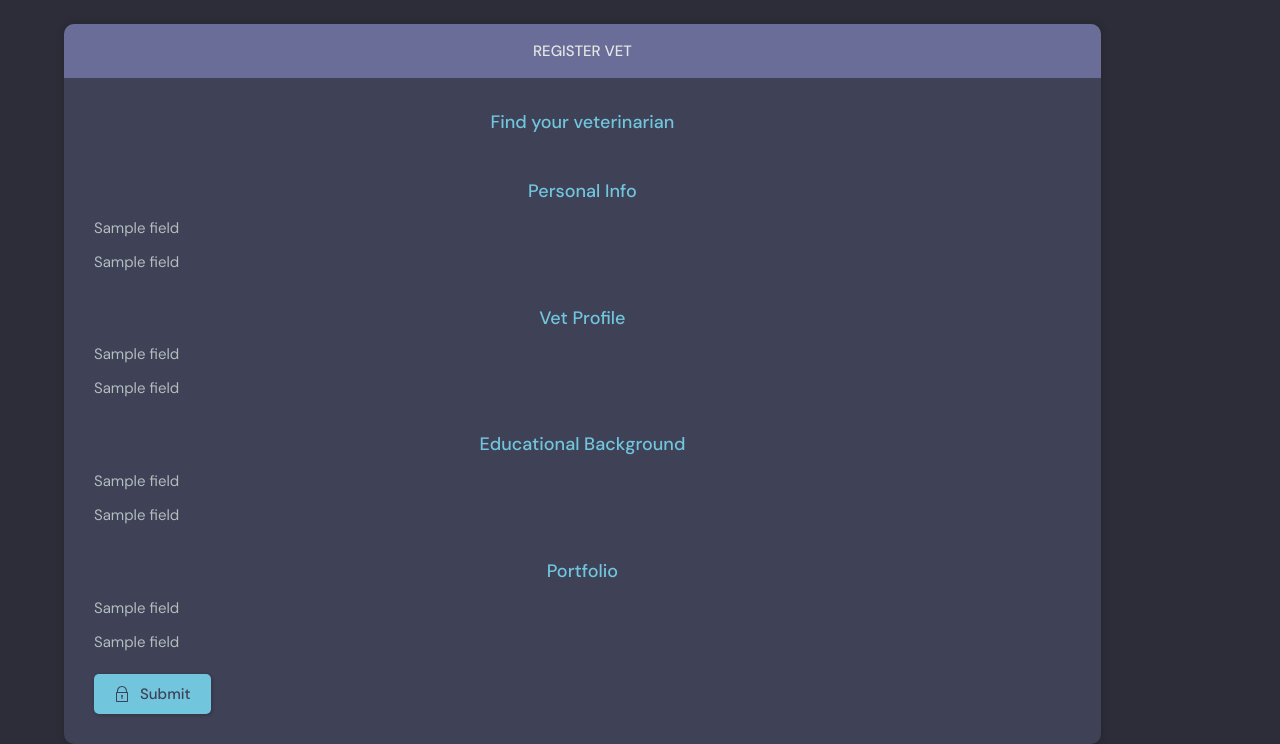
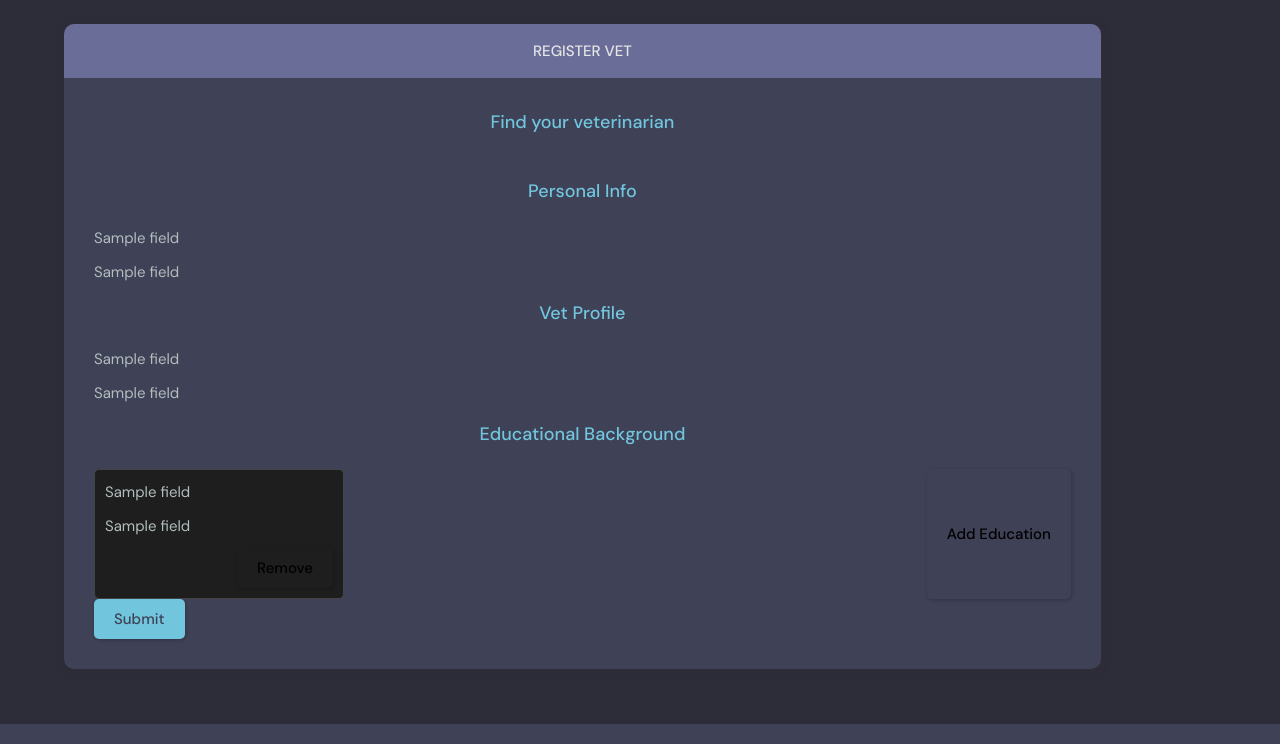
Before and after one commit to wepukhulucharles/vetconnect, a Django app: template base/templates/base/register-vet.html in a window 1280 px wide. Shown: the part 76-820 px from the top of the page. Run offline with Django 5.2, Linux system fonts and the light colour scheme; the template is opened without the code that fills it: most values are stand-ins (such as "Sample title", 1, 10 or a date in 2020).

Commit message:
Updated user role logic, forms, templates and static assets

```diff
--- a/base/models.py
+++ b/base/models.py
@@ -93,8 +93,8 @@ class User(AbstractUser):
     class Role(models.TextChoices):
         ADMIN = "ADMIN", "Admin"
         STAFF = "STAFF", "Staff"
-        VET = "VET", "Vet"
-        APP_USER = "APPUSER", "App User"
+        VET = "Vets", "Veterinarians"
+        APP_USER = "Users", "Regular Users"
 
     base_role = Role.ADMIN
 
--- a/base/templates/base/register-vet.html
+++ b/base/templates/base/register-vet.html
@@ -2,80 +2,9 @@
 
 {% block content %}
 <main class="auth layout">
-
-  {% comment %} <div class="container">
-    <div class="layout__box">
-      <div class="layout__boxHeader">
-        <div class="layout__boxTitle">
-          <h3>Register Vet</h3>
-        </div>
-      </div>
-      <div class="layout__body">
-        <h2 class="auth__tagline">Find your veterinarian</h2>
-
-        <form class="form" action="" method="POST">
-          {% csrf_token %}
-
-          <div>
-
-          </div>
-
-          {%  for field in form1%}
-          <div class="form__group form__group">
-            <label for="room_name">{{field.label}}</label>
-            {{field}}
-          </div>
-          {% endfor %}
-
-          {%  for field in form2%}
-          <div class="form__group form__group">
-            <label for="room_name">{{field.label}}</label>
-            {{field}}
-          </div>
-          {% endfor %}
-
-
-
-          <button class="btn btn--main" type="submit">
-            <svg version="1.1" xmlns="http://www.w3.org/2000/svg" width="32" height="32" viewBox="0 0 32 32">
-              <title>lock</title>
-              <path
-                d="M27 12h-1v-2c0-5.514-4.486-10-10-10s-10 4.486-10 10v2h-1c-0.553 0-1 0.447-1 1v18c0 0.553 0.447 1 1 1h22c0.553 0 1-0.447 1-1v-18c0-0.553-0.447-1-1-1zM8 10c0-4.411 3.589-8 8-8s8 3.589 8 8v2h-16v-2zM26 30h-20v-16h20v16z">
-              </path>
-              <path
-                d="M15 21.694v4.306h2v-4.306c0.587-0.348 1-0.961 1-1.694 0-1.105-0.895-2-2-2s-2 0.895-2 2c0 0.732 0.413 1.345 1 1.694z">
-              </path>
-            </svg>
-
-            Submit
-          </button>
-        </form>
-
-        <div class="auth__action">
-          <p>Haven't signed up yet?</p>
-          <a href="{% url 'register' %}" class="btn btn--link">Sign Up</a>
-        </div>
-      </div>
-    </div>
-  </div> {% endcomment %}
-
   <div class="container">
 
-    <div class = "layout__box__1"
-    style = "
-      width: 90%;
-      max-width: 150rem;
-      height: auto;
-      {% comment %} position: absolute;
-      top: 50%;
-      left: 50%; {% endcomment %}
-      {% comment %} transform: translate(-50%, -46%); {% endcomment %}
-      background-color: var(--color-dark);
-      border-radius: 1rem;
-      box-shadow: 1px 1px 6px 3px rgba(0, 0, 0, 0.1);
-      overflow: hidden;
-    "
-    >
+    <div class="layout__box__1">
       <div class="layout__boxHeader">
         <div class="layout__boxTitle">
           <h3>Register Vet</h3>
@@ -84,78 +13,136 @@
 
       <div class="layout__body">
         <h2 class="auth__tagline">Find your veterinarian</h2>
-        <form class="form" action="" method="POST">
+
+        <form action="" method="POST" enctype="multipart/form-data">
           {% csrf_token %}
 
-
-
-          <div class="form_group_wrapper" >
-              <h3 class = "form_group_header auth__tagline">Personal Info</h3>
-              {%  for field in form1%}
-              <div class="form__group form__group">
-                <label for="room_name">{{field.label}}</label>
-                {{field}}
-              </div>
-              {% endfor %}
-
-
-
-
-          </div>
+          <!-- Personal Info -->
           <div class="form_group_wrapper">
-            <h3 class = "form_group_header auth__tagline">Vet Profile</h3>
-            {%  for field in form2%}
-            <div class="form__group form__group">
-              <label for="room_name">{{field.label}}</label>
-              {{field}}
+            <h3 class="form_group_header auth__tagline">Personal Info</h3>
+            {% for field in form1 %}
+            <div class="form__group">
+              <label>{{ field.label }}</label>
+              {{ field }}
+              {% if field.errors %}
+                    <ul class="errorlist">{{ field.errors }}</ul>
+                  {% endif %}
             </div>
             {% endfor %}
           </div>
 
-          <div class="form_group_wrapper" >
-            <h3 class = "form_group_header auth__tagline">Educational background</h3>
-            {%  for field in form3%}
-            <div class="form__group form__group">
-              <label for="room_name">{{field.label}}</label>
-              {{field}}
+          <!-- Vet Profile -->
+          <div class="form_group_wrapper">
+            <h3 class="form_group_header auth__tagline">Vet Profile</h3>
+            {% for field in form2 %}
+            <div class="form__group">
+              <label>{{ field.label }}</label>
+              {{ field }}
+              {% if field.errors %}
+                <ul class="errorlist">{{ field.errors }}</ul>
+              {% endif %}
             </div>
             {% endfor %}
           </div>
 
-          <div class="form_group_wrapper" >
-            <h3 class = "form_group_header auth__tagline">Portfolio</h3>
-            {%  for field in form4%}
-            <div class="form__group form__group">
-              <label for="room_name">{{field.label}}</label>
-              {{field}}
+          <!-- Education Formset -->
+          <div class="form_group_wrapper">
+            <h3 class="form_group_header auth__tagline">Educational Background</h3>
+            {{ form3.management_form }}
+            <div id="education-forms" class="flex-formset">
+              {% for form in form3 %}
+              <div class="formset-item">
+                {% for field in form %}
+                <div class="form__group">
+                  <label>{{ field.label }}</label>
+                  {{ field }}
+                  {% if field.errors %}
+                    <ul class="errorlist">{{ field.errors }}</ul>
+                  {% endif %}
+                </div>
+                {% endfor %}
+                <button type="button" class="btn btn--danger remove-form">Remove</button>
+              </div>
+              {% endfor %}
             </div>
-            {% endfor %}
+            <button type="button" id="add-education" class="btn btn--secondary">Add Education</button>
           </div>
 
+          <!-- Portfolio Formset -->
+          <!-- <div class="form_group_wrapper">
+            <h3 class="form_group_header auth__tagline">Portfolio</h3>
+            {{ form4.management_form }}
+            <div id="portfolio-forms" class="flex-formset">
+              {% for form in form4 %}
+              <div class="formset-item">
+                {% for field in form %}
+                <div class="form__group">
+                  <label for = "{{ field.id_for_label }}">{{ field.label }}</label>
+                  {{ field }}
+                  {% if field.errors %}
+                    <ul class="errorlist">{{ field.errors }}</ul>
+                  {% endif %}
+                </div>
+                {% endfor %}
+                <button type="button" class="btn btn--danger remove-form">Remove</button>
+              </div>
+              {% endfor %}
+            </div>
+            <button type="button" id="add-portfolio" class="btn btn--secondary">Add Portfolio</button>
+          </div> -->
 
+          <!-- Submit -->
+          <button class="btn btn--main" type="submit">Submit</button>
+        </form>
 
-
-
-
-
-          <button class="btn btn--main" type="submit">
-            <svg version="1.1" xmlns="http://www.w3.org/2000/svg" width="32" height="32" viewBox="0 0 32 32">
-              <title>lock</title>
-              <path
-                d="M27 12h-1v-2c0-5.514-4.486-10-10-10s-10 4.486-10 10v2h-1c-0.553 0-1 0.447-1 1v18c0 0.553 0.447 1 1 1h22c0.553 0 1-0.447 1-1v-18c0-0.553-0.447-1-1-1zM8 10c0-4.411 3.589-8 8-8s8 3.589 8 8v2h-16v-2zM26 30h-20v-16h20v16z">
-              </path>
-              <path
-                d="M15 21.694v4.306h2v-4.306c0.587-0.348 1-0.961 1-1.694 0-1.105-0.895-2-2-2s-2 0.895-2 2c0 0.732 0.413 1.345 1 1.694z">
-              </path>
-            </svg>
-
-            Submit
-          </button>
-        </form>
       </div>
     </div>
-
-
   </div>
 </main>
+
+<!-- JS for dynamic formsets -->
+<script>
+function setupFormset(containerId, addBtnId) {
+    const container = document.getElementById(containerId);
+    const addButton = document.getElementById(addBtnId);
+
+    addButton.addEventListener('click', () => {
+        const totalFormsInput = container.closest('form').querySelector('[name$="-TOTAL_FORMS"]');
+        let total = parseInt(totalFormsInput.value);
+
+        const firstForm = container.querySelector('.formset-item');
+        const newForm = firstForm.cloneNode(true);
+
+        // Clear inputs
+        newForm.querySelectorAll('input, select, textarea').forEach(input => input.value = '');
+
+        // Update indices
+        newForm.innerHTML = newForm.innerHTML.replace(/-\d+-/g, `-${total}-`);
+
+        container.appendChild(newForm);
+
+        // Increment TOTAL_FORMS
+        totalFormsInput.value = total + 1;
+
+        // Remove listener
+        newForm.querySelector('.remove-form').addEventListener('click', () => {
+            newForm.remove();
+            totalFormsInput.value = parseInt(totalFormsInput.value) - 1;
+        });
+    });
+
+    // Existing remove buttons
+    container.querySelectorAll('.remove-form').forEach(btn => {
+        btn.addEventListener('click', () => {
+            btn.closest('.formset-item').remove();
+            const totalFormsInput = container.closest('form').querySelector('[name$="-TOTAL_FORMS"]');
+            totalFormsInput.value = parseInt(totalFormsInput.value) - 1;
+        });
+    });
+}
+
+setupFormset('education-forms', 'add-education');
+setupFormset('portfolio-forms', 'add-portfolio');
+</script>
+
 {% endblock content %}
--- a/static/styles/main.css
+++ b/static/styles/main.css
@@ -38,3 +38,66 @@
 .form__group .checkbox-label, .form__group .checkbox-input{
     color: green;
 }
+
+/* General form wrapper */
+.form_group_wrapper {
+    display: flex;
+    flex-wrap: wrap;
+    gap: 1rem;
+}
+
+/* Main form groups (Personal Info / Vet Profile) */
+.form_group_wrapper > .form__group {
+    flex: 1 1 30%;
+    min-width: 200px; /* allows smaller screens */
+}
+
+/* Headers */
+.form_group_header {
+    width: 100%;
+    text-transform: capitalize;
+    margin: 10px 0;
+}
+
+/* Flex-formset for Education and Portfolio */
+.flex-formset {
+    display: flex;
+    flex-wrap: wrap;
+    gap: 1rem;
+}
+
+/* Each formset item */
+.flex-formset .formset-item {
+    flex: 1 1 45%;  /* two columns on desktop */
+    min-width: 250px;
+    display: flex;
+    flex-direction: column;
+    border: 1px solid #444;
+    padding: 1rem;
+    border-radius: 0.5rem;
+    background-color: #1e1e1e;
+}
+
+/* Standard form group */
+.form__group {
+    display: flex;
+    flex-direction: column;
+    margin-bottom: 0.5rem;
+}
+
+.form__group input,
+.form__group select,
+.form__group textarea {
+    width: 100%;
+    padding: 0.6rem;
+    border-radius: 0.5rem;
+    border: 1px solid #555;
+    background-color: #2a2a2a;
+    color: #fff;
+}
+
+/* Remove button */
+.remove-form {
+    align-self: flex-end;
+    margin-top: 0.5rem;
+}
--- a/templates/navbar.html
+++ b/templates/navbar.html
@@ -26,7 +26,7 @@
                     <div class="avatar avatar--medium active">
                         <img src="{{request.user.avatar.url}}" />
                     </div>
-                    <p>Welcome <span>{{request.user.first_name|lower|capfirst}}</span></p>
+                    <p>Welcome <span>{{request.user.username|lower|capfirst}}</span></p>
                 </a>
                 <button class="dropdown-button">
                     <svg version="1.1" xmlns="http://www.w3.org/2000/svg" width="32" height="32" viewBox="0 0 32 32">
```
Also changed, not shown: base/forms.py (+54 -0 lines), base/signals.py (+113 -1 lines), base/views.py (+78 -37 lines), findmyvet/settings.py (+7 -1 lines), requirements.txt (+45 -0 lines), base/migrations/0087_alter_user_role.py (added), static/images/1868782_4cxXhGk.jfif (added), static/images/2021-06-27_16_29_50-Window_DMFvAt6.png (added), static/images/2021-06-27_16_29_50-Window_cOHmg4k.png (added), static/images/22437186_nBy1pVr.jpg (added).
